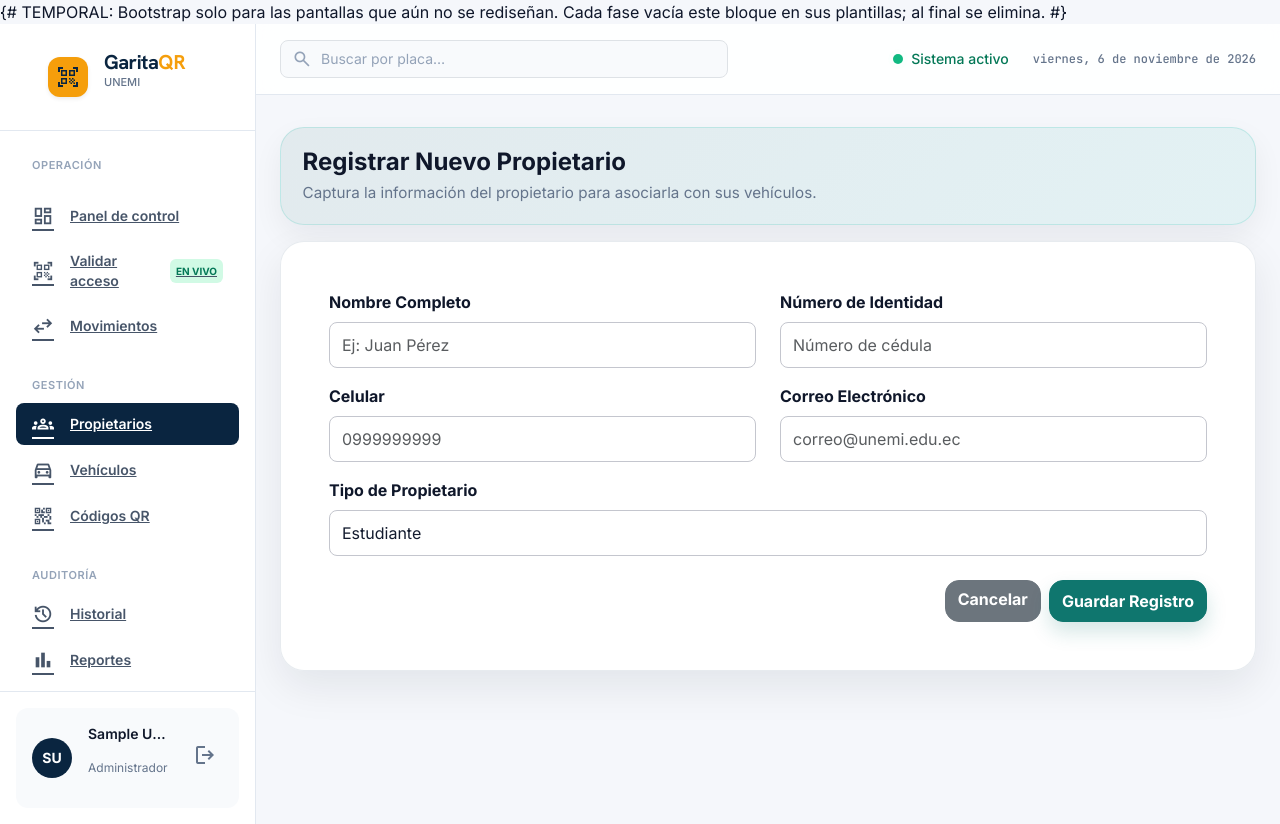
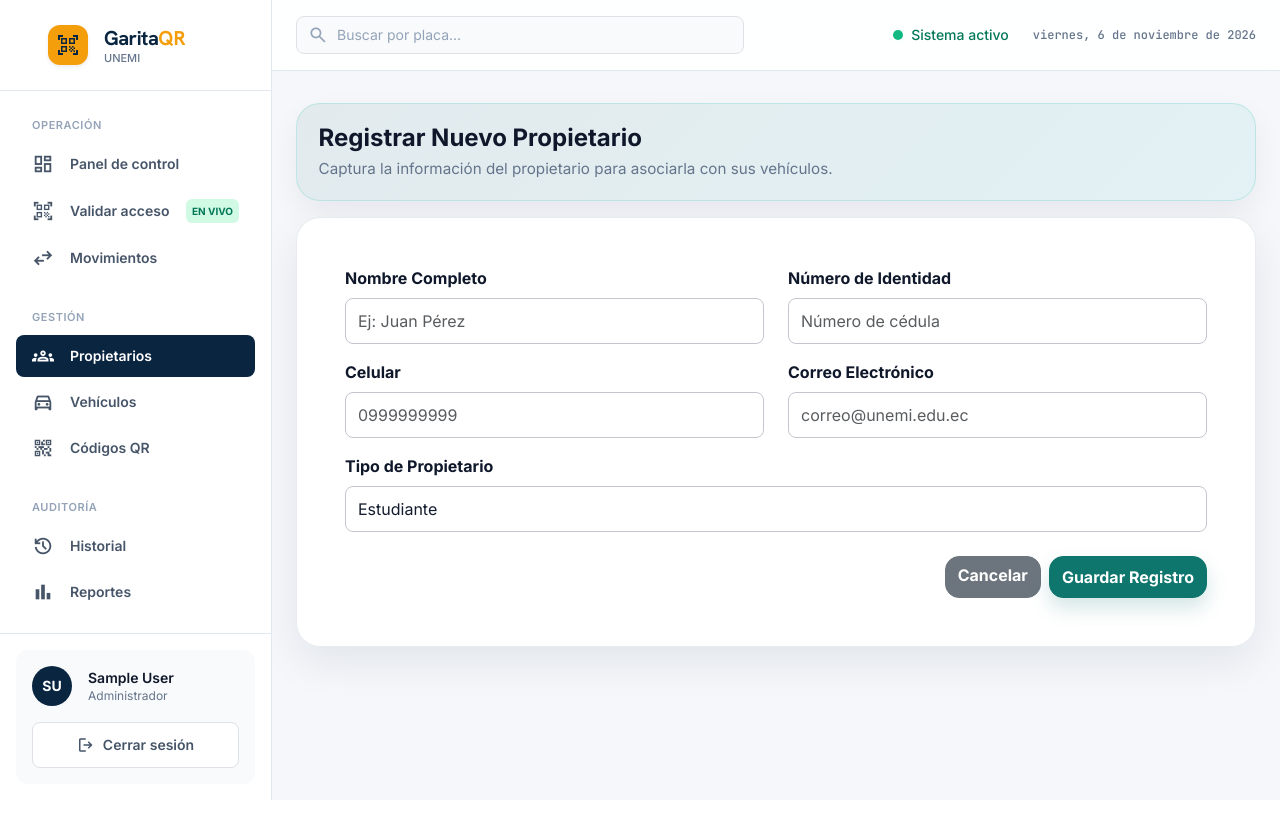
Before and after one commit to Darix-io/Modulo-ingreso-vehicular-DJANGO-MYSQL, a Django app: page /propietarios/nuevo/ in a window 1280 px wide. After the commit the page ends 800 px from the top, so only its background shows below. Run offline with Django 5.2, Linux system fonts and the light colour scheme; the visitor is signed in with stand-in values (Sample User, id 1); some libraries are stand-ins or nearby versions.

Commit message:
Fase 1: correcciones de estructura
Co-Authored-By: Claude Sonnet 5.5 <noreply@anthropic.com>

```diff
--- a/static/css/style.css
+++ b/static/css/style.css
@@ -3,6 +3,18 @@
 
 * {
     box-sizing: border-box;
+}
+
+/* El contenido nunca debe desbordar: los hijos de una cuadrícula pueden encogerse
+   (sin esto, un gráfico o una tabla ancha empuja la columna fuera de la pantalla). */
+main .grid > *,
+main .flex > * {
+    min-width: 0;
+}
+
+main canvas,
+main img {
+    max-width: 100%;
 }
 
 .panel-card {
--- a/templates/base.html
+++ b/templates/base.html
@@ -64,8 +64,10 @@
         }
     </script>
 
-    {# TEMPORAL: Bootstrap solo para las pantallas que aún no se rediseñan.
-       Cada fase vacía este bloque en sus plantillas; al final se elimina. #}
+    {% comment %}
+    TEMPORAL: Bootstrap solo para las pantallas que aún no se rediseñan.
+    Cada fase vacía este bloque en sus plantillas; al final se elimina.
+    {% endcomment %}
     {% block legacy_css %}
     <link href="https://cdn.jsdelivr.net/npm/bootstrap@5.3.2/dist/css/bootstrap.min.css" rel="stylesheet">
     <link href="https://cdn.jsdelivr.net/npm/sweetalert2@11.10.0/dist/sweetalert2.min.css" rel="stylesheet">
@@ -85,84 +87,87 @@
         <div id="sidebarBackdrop" class="fixed inset-0 z-30 hidden bg-slate-950/40 lg:hidden"></div>
 
         {# ---------- Menú lateral ---------- #}
-        <aside id="sidebar" class="fixed inset-y-0 left-0 z-40 flex w-64 -translate-x-full flex-col border-r border-slate-200 bg-white transition-transform duration-300 lg:sticky lg:top-0 lg:h-screen lg:translate-x-0">
-            <div class="flex items-center justify-between border-b border-slate-200 px-5 py-4">
+        <aside id="sidebar" class="fixed inset-y-0 left-0 z-40 flex w-[17rem] shrink-0 -translate-x-full flex-col border-r border-slate-200 bg-white transition-transform duration-300 lg:sticky lg:top-0 lg:h-screen lg:translate-x-0">
+            <div class="flex shrink-0 items-center justify-between border-b border-slate-200 px-5 py-4">
                 {% include 'includes/logo.html' %}
                 <button id="sidebarClose" type="button" class="rounded-lg p-1 text-slate-500 hover:bg-slate-100 lg:hidden" aria-label="Cerrar menú">
                     <span class="material-symbols-outlined">close</span>
                 </button>
             </div>
 
-            <nav class="flex-1 space-y-1 overflow-y-auto px-3 py-4 text-left text-sm font-semibold">
+            <nav class="min-h-0 flex-1 space-y-1 overflow-y-auto px-3 py-4 text-left text-sm font-semibold">
                 <p class="px-3 pb-1 text-[11px] font-semibold uppercase tracking-wider text-slate-400">Operación</p>
-                <a href="{% url 'usuarios:dashboard' %}" class="flex items-center gap-3 rounded-lg px-3 py-2.5 text-left {% if nombre == 'dashboard' %}bg-brand-primary text-white{% else %}text-slate-600 hover:bg-slate-100{% endif %}">
+                <a href="{% url 'usuarios:dashboard' %}" class="flex items-center gap-3 whitespace-nowrap rounded-lg px-3 py-2.5 text-left no-underline hover:no-underline {% if nombre == 'dashboard' %}bg-brand-primary text-white hover:text-white{% else %}text-slate-600 hover:bg-slate-100 hover:text-slate-900{% endif %}">
                     <span class="material-symbols-outlined text-[22px]">dashboard</span>
-                    <span class="flex-1">Panel de control</span>
+                    <span class="min-w-0 flex-1 truncate">Panel de control</span>
                 </a>
-                <a href="{% url 'qr:validar' %}" class="flex items-center gap-3 rounded-lg px-3 py-2.5 text-left {% if nombre == 'validar' %}bg-brand-primary text-white{% else %}text-slate-600 hover:bg-slate-100{% endif %}">
+                <a href="{% url 'qr:validar' %}" class="flex items-center gap-3 whitespace-nowrap rounded-lg px-3 py-2.5 text-left no-underline hover:no-underline {% if nombre == 'validar' %}bg-brand-primary text-white hover:text-white{% else %}text-slate-600 hover:bg-slate-100 hover:text-slate-900{% endif %}">
                     <span class="material-symbols-outlined text-[22px]">qr_code_scanner</span>
-                    <span class="flex-1">Validar acceso</span>
-                    <span class="rounded bg-emerald-100 px-1.5 py-0.5 text-[10px] font-bold uppercase text-emerald-700">En vivo</span>
+                    <span class="min-w-0 flex-1 truncate">Validar acceso</span>
+                    <span class="shrink-0 rounded bg-emerald-100 px-1.5 py-0.5 text-[10px] font-bold uppercase text-emerald-700">En vivo</span>
                 </a>
-                <a href="{% url 'qr:movimientos' %}" class="flex items-center gap-3 rounded-lg px-3 py-2.5 text-left {% if nombre == 'movimientos' %}bg-brand-primary text-white{% else %}text-slate-600 hover:bg-slate-100{% endif %}">
+                <a href="{% url 'qr:movimientos' %}" class="flex items-center gap-3 whitespace-nowrap rounded-lg px-3 py-2.5 text-left no-underline hover:no-underline {% if nombre == 'movimientos' %}bg-brand-primary text-white hover:text-white{% else %}text-slate-600 hover:bg-slate-100 hover:text-slate-900{% endif %}">
                     <span class="material-symbols-outlined text-[22px]">swap_horiz</span>
-                    <span class="flex-1">Movimientos</span>
+                    <span class="min-w-0 flex-1 truncate">Movimientos</span>
                 </a>
 
                 <p class="px-3 pb-1 pt-4 text-[11px] font-semibold uppercase tracking-wider text-slate-400">Gestión</p>
-                <a href="{% url 'propietarios:lista' %}" class="flex items-center gap-3 rounded-lg px-3 py-2.5 text-left {% if ns == 'propietarios' %}bg-brand-primary text-white{% else %}text-slate-600 hover:bg-slate-100{% endif %}">
+                <a href="{% url 'propietarios:lista' %}" class="flex items-center gap-3 whitespace-nowrap rounded-lg px-3 py-2.5 text-left no-underline hover:no-underline {% if ns == 'propietarios' %}bg-brand-primary text-white hover:text-white{% else %}text-slate-600 hover:bg-slate-100 hover:text-slate-900{% endif %}">
                     <span class="material-symbols-outlined text-[22px]">groups</span>
-                    <span class="flex-1">Propietarios</span>
+                    <span class="min-w-0 flex-1 truncate">Propietarios</span>
                 </a>
-                <a href="{% url 'vehiculos:lista' %}" class="flex items-center gap-3 rounded-lg px-3 py-2.5 text-left {% if ns == 'vehiculos' %}bg-brand-primary text-white{% else %}text-slate-600 hover:bg-slate-100{% endif %}">
+                <a href="{% url 'vehiculos:lista' %}" class="flex items-center gap-3 whitespace-nowrap rounded-lg px-3 py-2.5 text-left no-underline hover:no-underline {% if ns == 'vehiculos' %}bg-brand-primary text-white hover:text-white{% else %}text-slate-600 hover:bg-slate-100 hover:text-slate-900{% endif %}">
                     <span class="material-symbols-outlined text-[22px]">directions_car</span>
-                    <span class="flex-1">Vehículos</span>
+                    <span class="min-w-0 flex-1 truncate">Vehículos</span>
                 </a>
-                <a href="{% url 'qr:lista' %}" class="flex items-center gap-3 rounded-lg px-3 py-2.5 text-left {% if nombre == 'lista' and ns == 'qr' or nombre == 'detalle' or nombre == 'credencial' %}bg-brand-primary text-white{% else %}text-slate-600 hover:bg-slate-100{% endif %}">
+                <a href="{% url 'qr:lista' %}" class="flex items-center gap-3 whitespace-nowrap rounded-lg px-3 py-2.5 text-left no-underline hover:no-underline {% if nombre == 'lista' and ns == 'qr' or nombre == 'detalle' or nombre == 'credencial' %}bg-brand-primary text-white hover:text-white{% else %}text-slate-600 hover:bg-slate-100 hover:text-slate-900{% endif %}">
                     <span class="material-symbols-outlined text-[22px]">qr_code_2</span>
-                    <span class="flex-1">Códigos QR</span>
+                    <span class="min-w-0 flex-1 truncate">Códigos QR</span>
                 </a>
 
                 <p class="px-3 pb-1 pt-4 text-[11px] font-semibold uppercase tracking-wider text-slate-400">Auditoría</p>
-                <a href="{% url 'qr:historial' %}" class="flex items-center gap-3 rounded-lg px-3 py-2.5 text-left {% if nombre == 'historial' %}bg-brand-primary text-white{% else %}text-slate-600 hover:bg-slate-100{% endif %}">
+                <a href="{% url 'qr:historial' %}" class="flex items-center gap-3 whitespace-nowrap rounded-lg px-3 py-2.5 text-left no-underline hover:no-underline {% if nombre == 'historial' %}bg-brand-primary text-white hover:text-white{% else %}text-slate-600 hover:bg-slate-100 hover:text-slate-900{% endif %}">
                     <span class="material-symbols-outlined text-[22px]">history</span>
-                    <span class="flex-1">Historial</span>
+                    <span class="min-w-0 flex-1 truncate">Historial</span>
                 </a>
-                <a href="{% url 'qr:reporte_historial' %}" class="flex items-center gap-3 rounded-lg px-3 py-2.5 text-left {% if nombre == 'reporte_historial' %}bg-brand-primary text-white{% else %}text-slate-600 hover:bg-slate-100{% endif %}">
+                <a href="{% url 'qr:reporte_historial' %}" class="flex items-center gap-3 whitespace-nowrap rounded-lg px-3 py-2.5 text-left no-underline hover:no-underline {% if nombre == 'reporte_historial' %}bg-brand-primary text-white hover:text-white{% else %}text-slate-600 hover:bg-slate-100 hover:text-slate-900{% endif %}">
                     <span class="material-symbols-outlined text-[22px]">bar_chart</span>
-                    <span class="flex-1">Reportes</span>
+                    <span class="min-w-0 flex-1 truncate">Reportes</span>
                 </a>
 
                 {% if user.is_administrador %}
                 <p class="px-3 pb-1 pt-4 text-[11px] font-semibold uppercase tracking-wider text-slate-400">Sistema</p>
-                <a href="{% url 'qr:configuracion_qr' %}" class="flex items-center gap-3 rounded-lg px-3 py-2.5 text-left {% if nombre == 'configuracion_qr' %}bg-brand-primary text-white{% else %}text-slate-600 hover:bg-slate-100{% endif %}">
+                <a href="{% url 'qr:configuracion_qr' %}" class="flex items-center gap-3 whitespace-nowrap rounded-lg px-3 py-2.5 text-left no-underline hover:no-underline {% if nombre == 'configuracion_qr' %}bg-brand-primary text-white hover:text-white{% else %}text-slate-600 hover:bg-slate-100 hover:text-slate-900{% endif %}">
                     <span class="material-symbols-outlined text-[22px]">settings</span>
-                    <span class="flex-1">Configuración QR</span>
-                    <span class="rounded bg-secondary-container/20 px-1.5 py-0.5 text-[10px] font-bold uppercase text-amber-700">Admin</span>
+                    <span class="min-w-0 flex-1 truncate">Configuración QR</span>
+                    <span class="shrink-0 rounded bg-secondary-container/20 px-1.5 py-0.5 text-[10px] font-bold uppercase text-amber-700">Admin</span>
                 </a>
                 {% endif %}
             </nav>
 
             {# Tarjeta del usuario #}
             {% load ui %}
-            <div class="border-t border-slate-200 p-3">
-                <div class="flex items-center gap-3 rounded-xl bg-slate-50 p-3">
-                    <span class="inline-flex h-10 w-10 shrink-0 items-center justify-center rounded-full bg-brand-primary text-sm font-bold text-white">{{ user.get_full_name|default:user.username|iniciales }}</span>
-                    <div class="min-w-0 flex-1 text-left">
-                        <p class="truncate text-sm font-semibold text-brand-neutral">{{ user.get_full_name|default:user.username }}</p>
-                        <p class="truncate text-xs text-slate-500">{% if user.is_administrador %}Administrador{% else %}{{ user.role_name|default:"Sin rol" }}{% endif %}</p>
+            <div class="shrink-0 border-t border-slate-200 p-3">
+                <div class="rounded-xl bg-slate-50 p-3">
+                    <div class="flex items-center gap-3">
+                        <span class="inline-flex h-10 w-10 shrink-0 items-center justify-center rounded-full bg-brand-primary text-sm font-bold text-white">{{ user.get_full_name|default:user.username|iniciales }}</span>
+                        <div class="min-w-0 flex-1 text-left">
+                            <p class="truncate text-sm font-semibold text-brand-neutral">{{ user.get_full_name|default:user.username }}</p>
+                            <p class="text-xs text-slate-500">{% if user.is_administrador %}Administrador{% else %}{{ user.role_name|default:"Sin rol" }}{% endif %}</p>
+                        </div>
                     </div>
-                    <form method="post" action="{% url 'usuarios:logout' %}">
+                    <form method="post" action="{% url 'usuarios:logout' %}" class="mt-3">
                         {% csrf_token %}
-                        <button type="submit" class="rounded-lg p-1.5 text-slate-500 hover:bg-slate-200 hover:text-red-600" title="Cerrar sesión" aria-label="Cerrar sesión">
-                            <span class="material-symbols-outlined">logout</span>
+                        <button type="submit" class="flex w-full items-center justify-center gap-2 rounded-lg border border-slate-200 bg-white px-3 py-2 text-sm font-semibold text-slate-600 hover:border-red-200 hover:text-red-600">
+                            <span class="material-symbols-outlined text-lg">logout</span>
+                            Cerrar sesión
                         </button>
                     </form>
                 </div>
             </div>
         </aside>
 
-        <div class="flex min-w-0 flex-1 flex-col">
+        <div class="flex min-w-0 flex-1 flex-col overflow-x-hidden">
             {# ---------- Barra superior ---------- #}
             <header class="sticky top-0 z-20 border-b border-slate-200 bg-white/90 backdrop-blur">
                 <div class="flex items-center gap-3 px-4 py-3 lg:px-8">
@@ -189,7 +194,7 @@
                 </div>
             </header>
 
-            <main class="flex-1 px-4 py-6 lg:px-8 lg:py-8">
+            <main class="min-w-0 max-w-full flex-1 px-4 py-6 lg:px-8 lg:py-8">
                 {% block content %}{% endblock %}
             </main>
         </div>
--- a/templates/usuarios/dashboard.html
+++ b/templates/usuarios/dashboard.html
@@ -74,7 +74,7 @@
         </article>
     </section>
 
-    <section class="grid gap-4 xl:grid-cols-[1.35fr_0.9fr]">
+    <section class="grid gap-4 xl:grid-cols-[minmax(0,1.35fr)_minmax(0,0.9fr)]">
         <article class="panel-card p-5 lg:p-6">
             <div class="mb-5 flex items-start justify-between gap-4">
                 <div>
```
Also changed, not shown: apps/usuarios/tests.py (+18 -0 lines).
